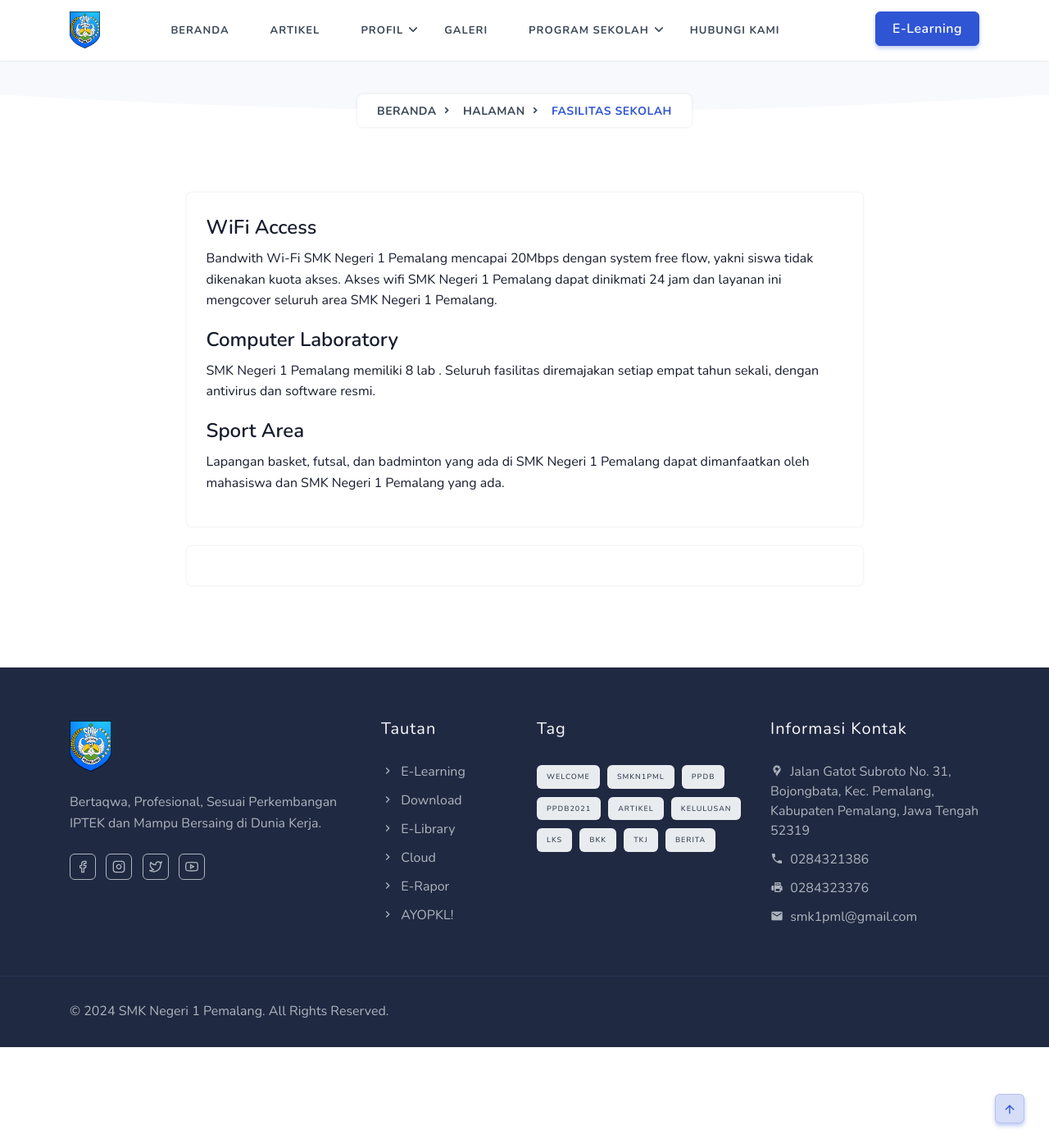
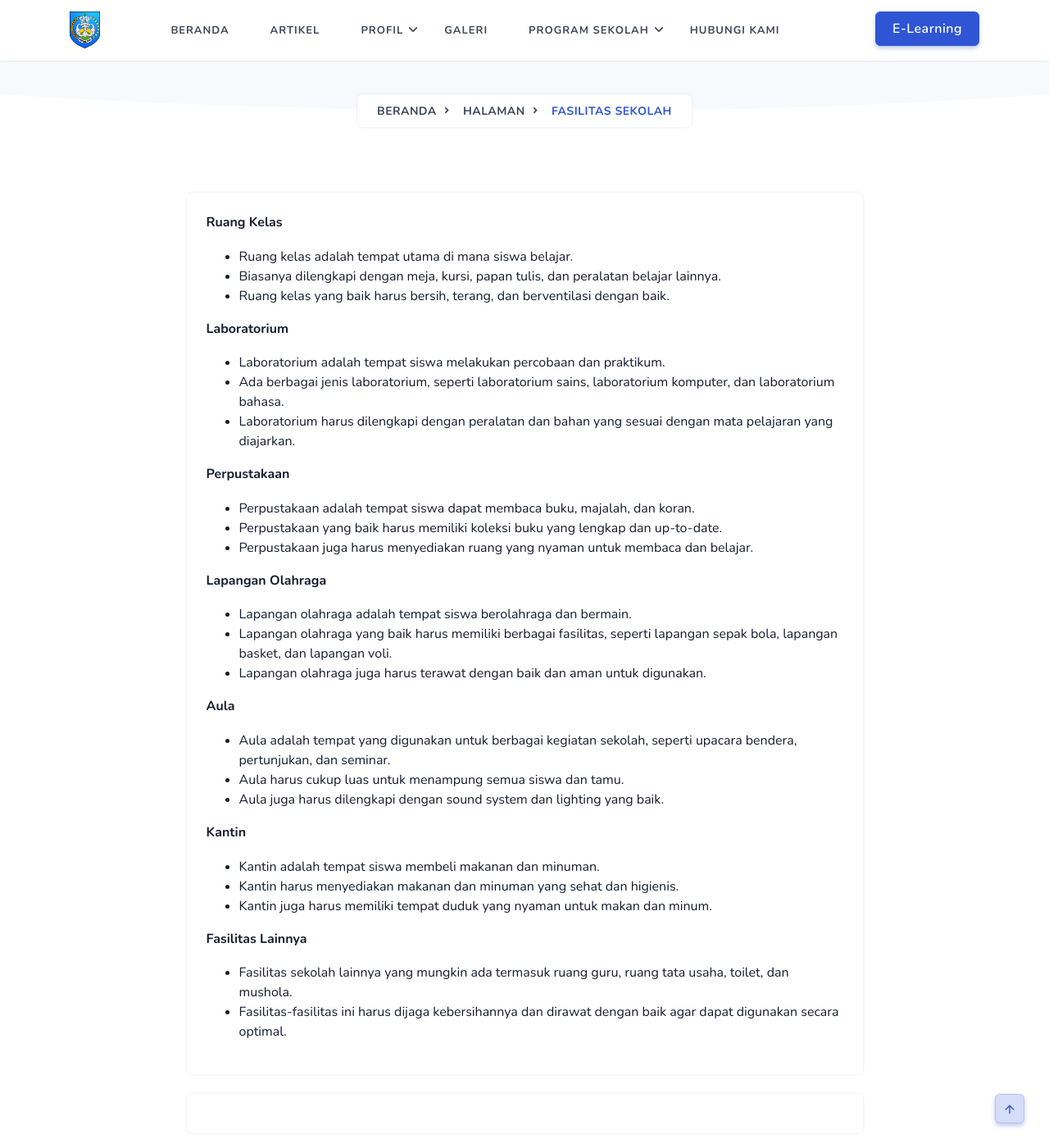
Before and after one commit to smkn1pml/website, a Jekyll site: the page built from _pages/fasilitas.md, in a window 1280 px wide and 1400 px high, scrolled down 294 px. Shown: the whole window at 82% size. Built offline with Jekyll 4.4.1, drawn with Linux system fonts in a browser that asks for light colours; comment, search, counter and statistics services are not loaded.

Commit message:
Update Halaman “fasilitas”

```diff
--- a/_pages/fasilitas.md
+++ b/_pages/fasilitas.md
@@ -1,16 +1,49 @@
 ---
 title: Fasilitas Sekolah
+slug: fasilitas
 date: 2021-01-18T05:42:14.500Z
-slug: fasilitas
 ---
-#### WiFi Access
+<!--StartFragment-->
 
-Bandwith Wi-Fi SMK Negeri 1 Pemalang mencapai 20Mbps dengan system free flow, yakni siswa tidak dikenakan kuota akses. Akses wifi SMK Negeri 1 Pemalang dapat dinikmati 24 jam dan layanan ini mengcover seluruh area SMK Negeri 1 Pemalang.
+**Ruang Kelas**
 
-#### Computer Laboratory
+* Ruang kelas adalah tempat utama di mana siswa belajar.
+* Biasanya dilengkapi dengan meja, kursi, papan tulis, dan peralatan belajar lainnya.
+* Ruang kelas yang baik harus bersih, terang, dan berventilasi dengan baik.
 
-SMK Negeri 1 Pemalang memiliki 8 lab . Seluruh fasilitas diremajakan setiap empat tahun sekali, dengan antivirus dan software resmi.
+**Laboratorium**
 
-#### Sport Area
+* Laboratorium adalah tempat siswa melakukan percobaan dan praktikum.
+* Ada berbagai jenis laboratorium, seperti laboratorium sains, laboratorium komputer, dan laboratorium bahasa.
+* Laboratorium harus dilengkapi dengan peralatan dan bahan yang sesuai dengan mata pelajaran yang diajarkan.
 
-Lapangan basket, futsal, dan badminton yang ada di SMK Negeri 1 Pemalang dapat dimanfaatkan oleh mahasiswa dan SMK Negeri 1 Pemalang yang ada.
+**Perpustakaan**
+
+* Perpustakaan adalah tempat siswa dapat membaca buku, majalah, dan koran.
+* Perpustakaan yang baik harus memiliki koleksi buku yang lengkap dan up-to-date.
+* Perpustakaan juga harus menyediakan ruang yang nyaman untuk membaca dan belajar.
+
+**Lapangan Olahraga**
+
+* Lapangan olahraga adalah tempat siswa berolahraga dan bermain.
+* Lapangan olahraga yang baik harus memiliki berbagai fasilitas, seperti lapangan sepak bola, lapangan basket, dan lapangan voli.
+* Lapangan olahraga juga harus terawat dengan baik dan aman untuk digunakan.
+
+**Aula**
+
+* Aula adalah tempat yang digunakan untuk berbagai kegiatan sekolah, seperti upacara bendera, pertunjukan, dan seminar.
+* Aula harus cukup luas untuk menampung semua siswa dan tamu.
+* Aula juga harus dilengkapi dengan sound system dan lighting yang baik.
+
+**Kantin**
+
+* Kantin adalah tempat siswa membeli makanan dan minuman.
+* Kantin harus menyediakan makanan dan minuman yang sehat dan higienis.
+* Kantin juga harus memiliki tempat duduk yang nyaman untuk makan dan minum.
+
+**Fasilitas Lainnya**
+
+* Fasilitas sekolah lainnya yang mungkin ada termasuk ruang guru, ruang tata usaha, toilet, dan mushola.
+* Fasilitas-fasilitas ini harus dijaga kebersihannya dan dirawat dengan baik agar dapat digunakan secara optimal.
+
+<!--EndFragment-->
```
